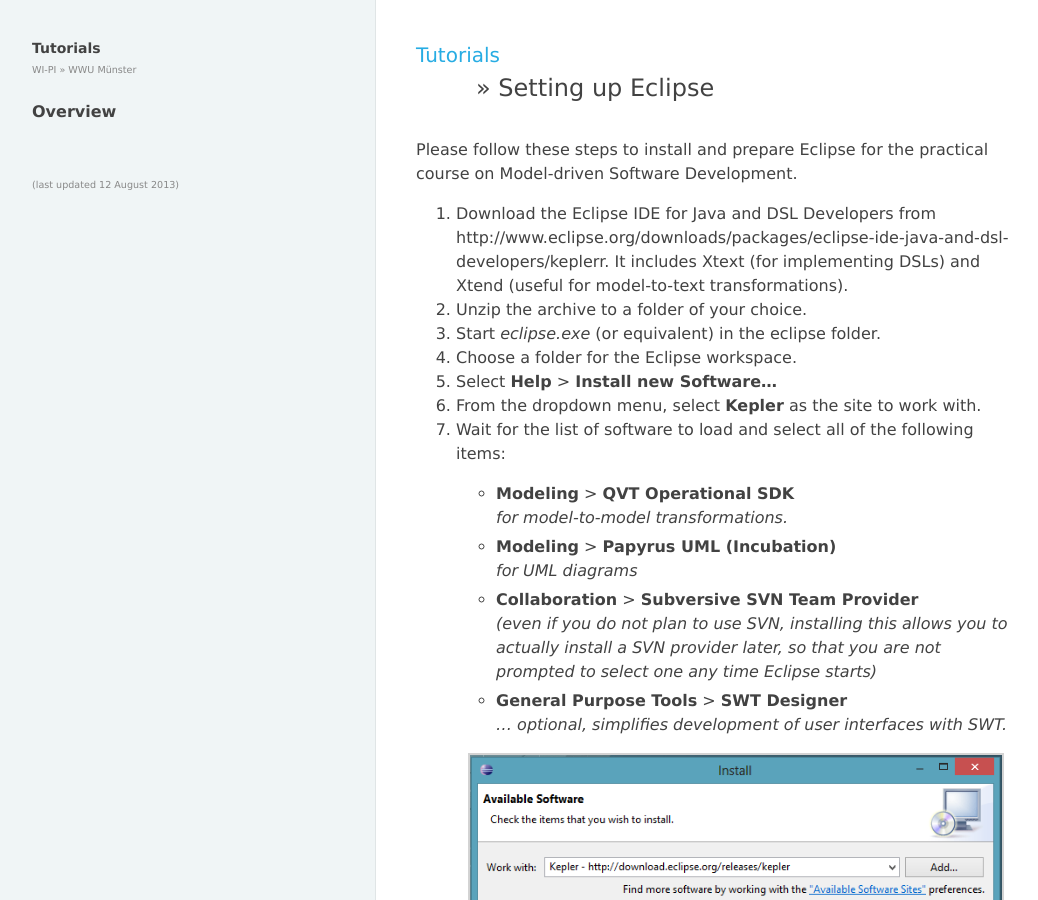
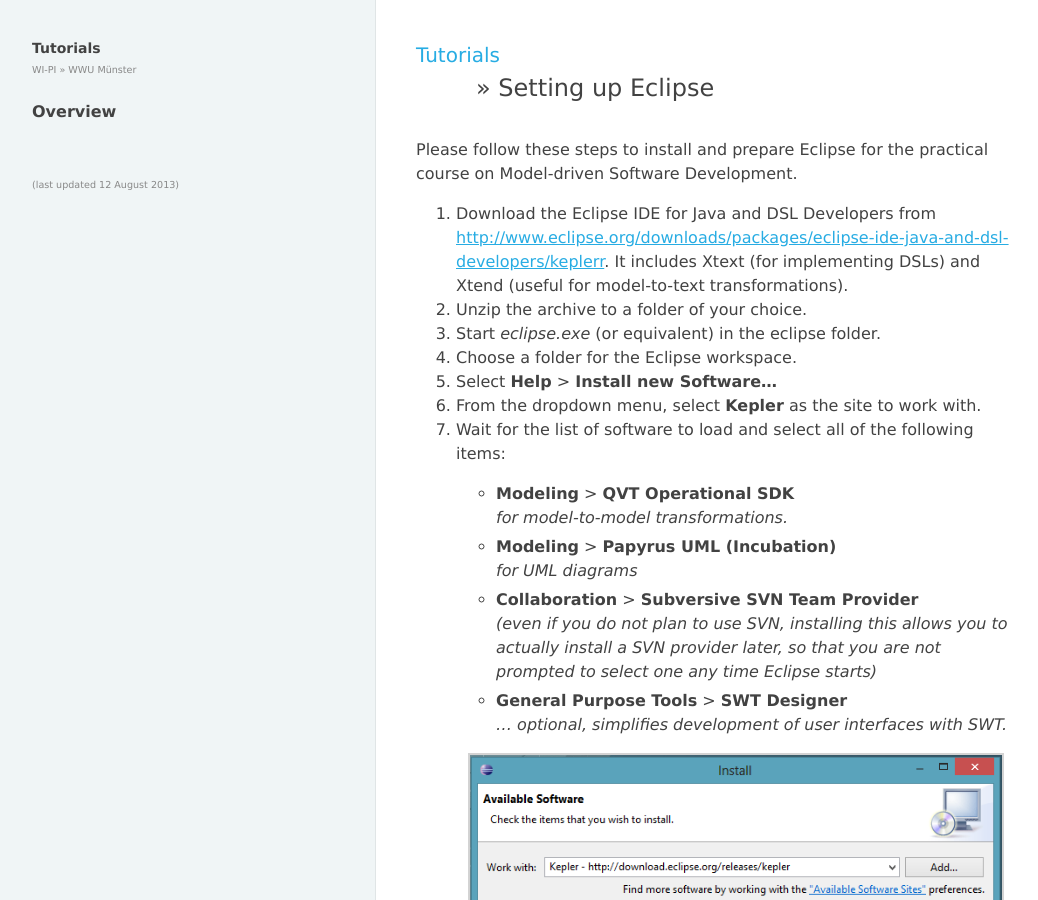
Before and after one commit to wwu-pi/tutorials, a Jekyll site: the page built from lectures/mdsd/01_setting_up_eclipse.md, in a window 1280 px wide and 900 px high. Shown: the whole window, without its empty margins (8-1046 px from the left). Built offline with Jekyll 4.4.1, drawn with Linux system fonts in a browser that asks for light colours.

Commit message:
Formating changed (typo in image URL and href inserted) typo in image path URL now click able

```diff
--- a/lectures/mdsd/01_setting_up_eclipse.md
+++ b/lectures/mdsd/01_setting_up_eclipse.md
@@ -5,7 +5,7 @@
 
 Please follow these steps to install and prepare Eclipse for the practical course on Model-driven Software Development.
 
-1. Download the Eclipse IDE for Java and DSL Developers from http://www.eclipse.org/downloads/packages/eclipse-ide-java-and-dsl-developers/keplerr. It includes Xtext (for implementing DSLs) and Xtend (useful for model-to-text transformations).
+1. Download the Eclipse IDE for Java and DSL Developers from [http://www.eclipse.org/downloads/packages/eclipse-ide-java-and-dsl-developers/keplerr](http://www.eclipse.org/downloads/packages/eclipse-ide-java-and-dsl-developers/keplerr). It includes Xtext (for implementing DSLs) and Xtend (useful for model-to-text transformations).
 1. Unzip the archive to a folder of your choice.
 1. Start *eclipse.exe* (or equivalent) in the eclipse folder.
 1. Choose a folder for the Eclipse workspace.
@@ -22,10 +22,10 @@
    * **General Purpose Tools** > **SWT Designer**
       *... optional, simplifies development of user interfaces with SWT.*
 
-    ![Eclipse --> Install New Software...](images\install_software.png)
+    ![Eclipse --> Install New Software...](images/install_software.png)
     Eclipse --> Install New Software...
 
-    ![Selected new software for Eclipse](images\install_software_selected.png)
+    ![Selected new software for Eclipse](images/install_software_selected.png)
     Selected new software for Eclipse
 
 1. Click *Next* two times, check *Accept*, click *Finish* and wait for the packages to be installed.
```
